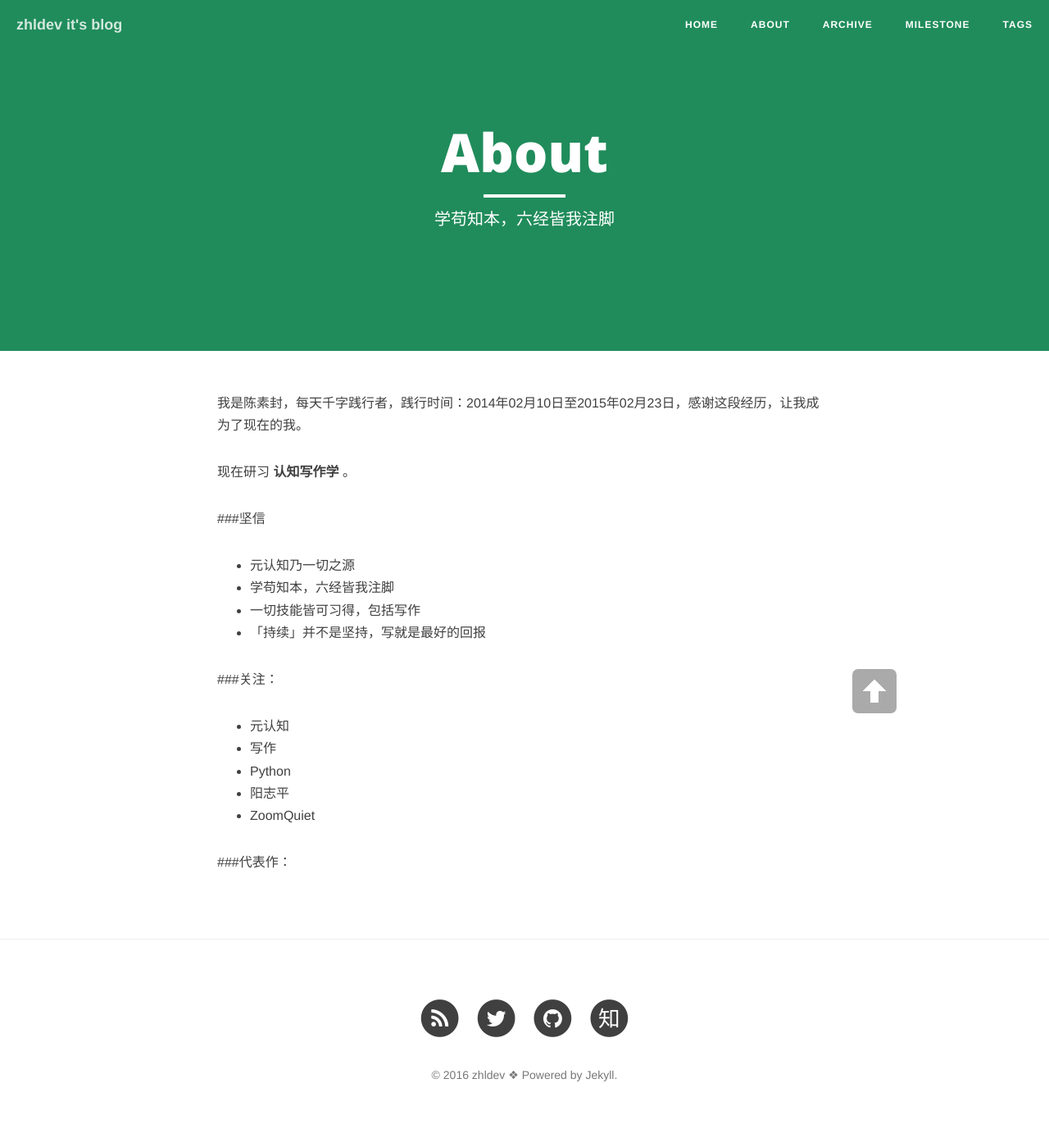
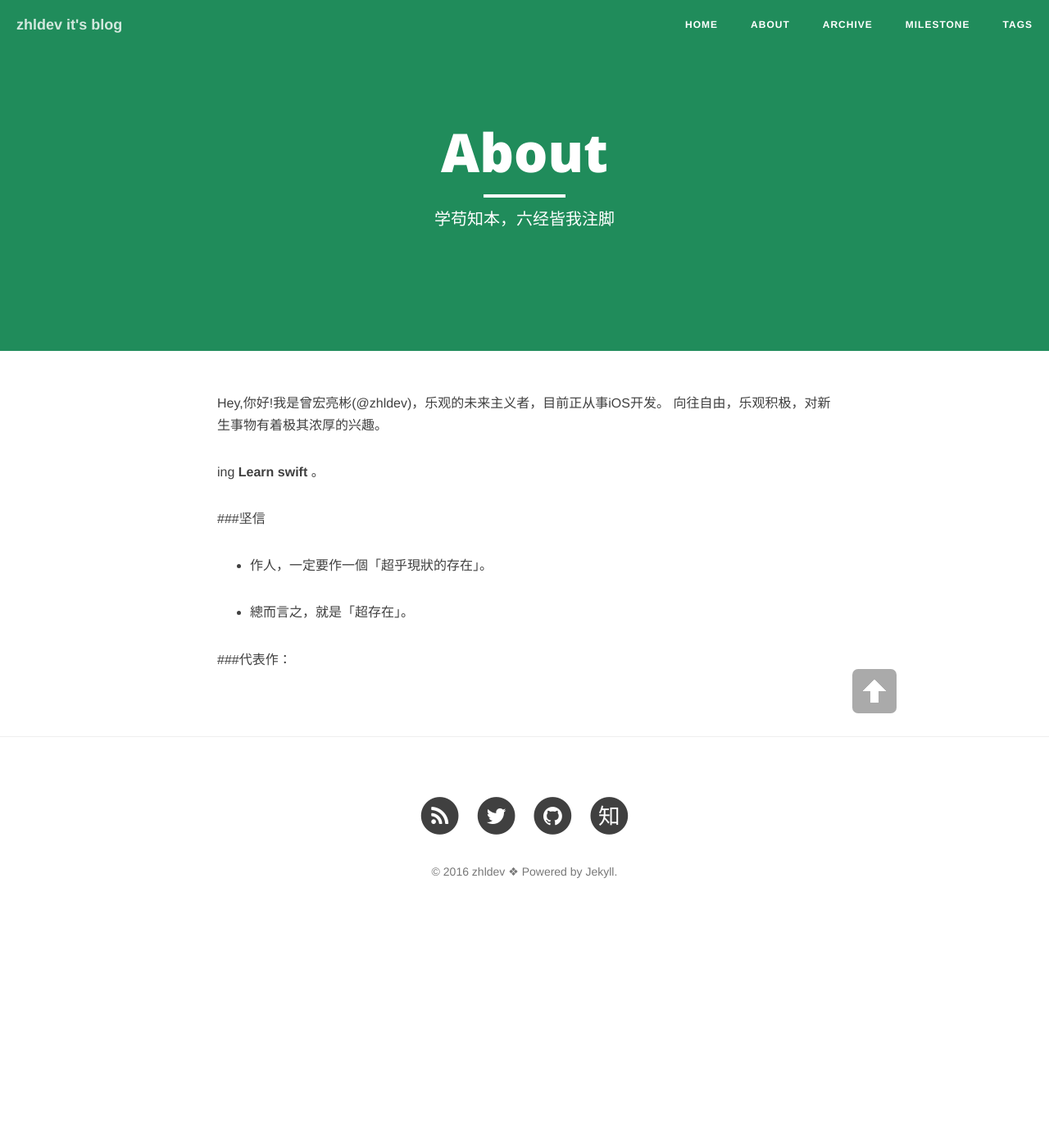
Before and after one commit to zhldev/zhldev.github.io, a Jekyll site: the page built from about.md, in a window 1280 px wide. Shown: the whole page at 82% size. Built offline with Jekyll 4.4.1, drawn with Linux system fonts in a browser that asks for light colours; nearby versions of some CDN libraries; after the commit the page ends 1141 px from its top, so only the background shows below that.

Commit message:
update about

```diff
--- a/about.md
+++ b/about.md
@@ -9,27 +9,21 @@ header-img: "img/green.jpg"
 <center>
 </center>
 
-我是陈素封，每天千字践行者，践行时间：2014年02月10日至2015年02月23日，感谢这段经历，让我成为了现在的我。
+Hey,你好!我是曾宏亮彬(@zhldev)，乐观的未来主义者，目前正从事iOS开发。 向往自由，乐观积极，对新生事物有着极其浓厚的兴趣。
 
-现在研习 **认知写作学** 。
+
+ing **Learn swift** 。
 
 ###坚信
 
 
-- 元认知乃一切之源
-- 学苟知本，六经皆我注脚
-- 一切技能皆可习得，包括写作
-- 「持续」并不是坚持，写就是最好的回报
+- 作人，一定要作一個「超乎現狀的存在」。
+
+- 總而言之，就是「超存在」。
 
 
-###关注：
 
 
-- [元认知](http://www.mesule.com/)
-- 写作
-- Python
-- [阳志平](http://www.yangzhiping.com/)
-- [ZoomQuiet](http://blog.zoomquiet.io/)
 
 
 
```
